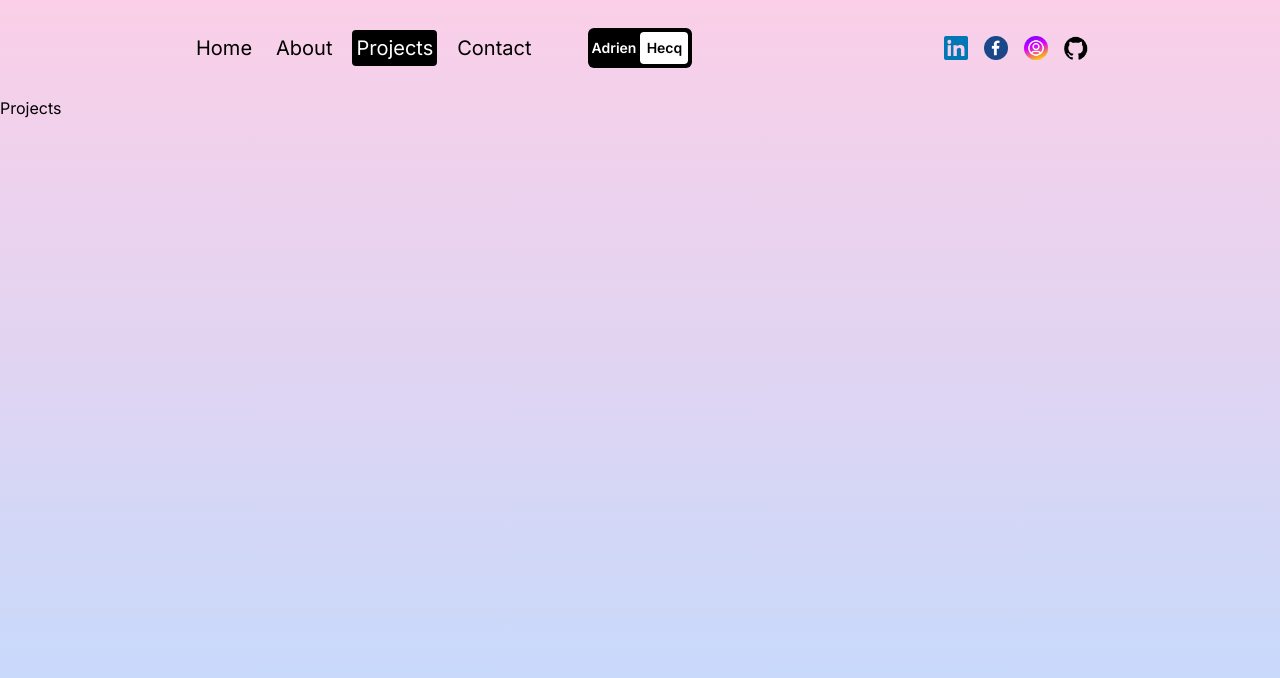
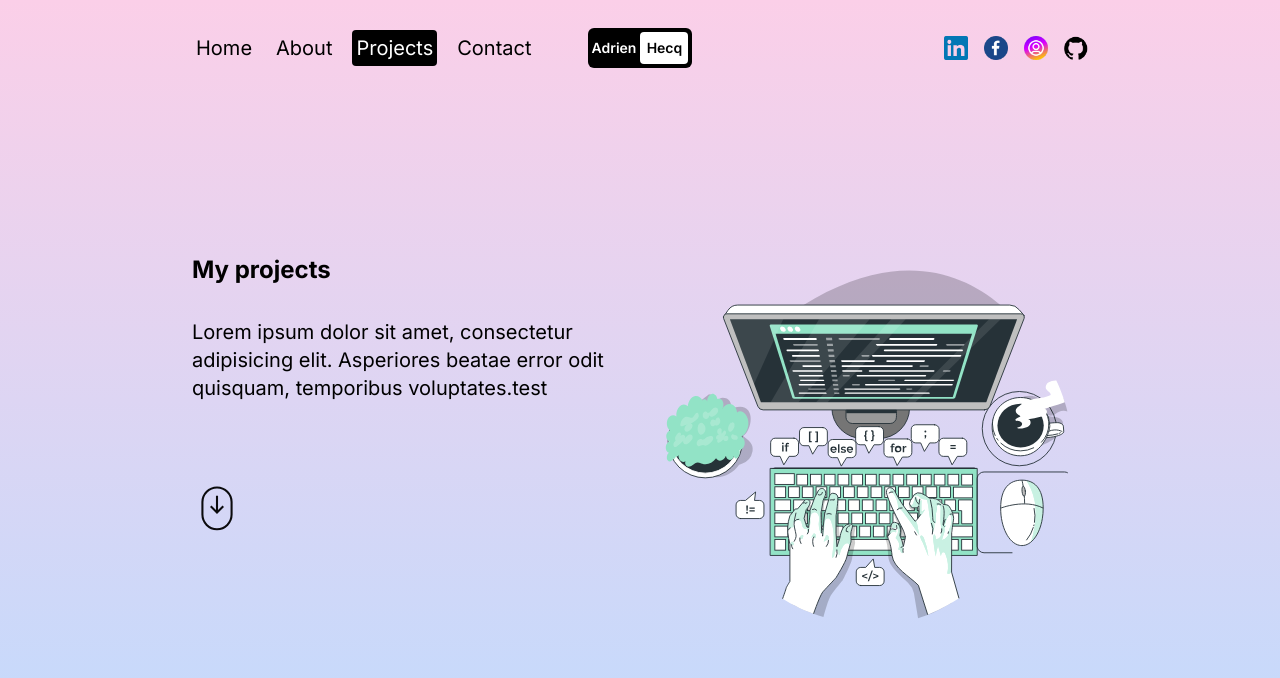
Before and after one commit to AdrienHq/AdrienHq-Portfolio-V2, a Next.js app: page /projects in a window 1280 px wide. Shown: the top 678 px of the page. Built offline with nearby package versions, Linux system fonts and the light colour scheme.

Commit message:
feat: projects page startup

```diff
--- a/src/app/projects/page.jsx
+++ b/src/app/projects/page.jsx
@@ -4,8 +4,39 @@ import {motion} from "framer-motion";
 import Image from "next/image";
 const ProjectsPage = () => {
     return (
-        <motion.div className="h-full" initial={{y:"-200vh"}} animate={{y:"0%"}} transition={{duration:1}}>
-            Projects
+        <motion.div className="h-full" initial={{y: "-200vh"}} animate={{y: "0%"}} transition={{duration: 1}}>
+            <div className="h-full flex flex-col lg:flex-row px-4 sm:px-8 md:px-12 lg:px-20 xl:px-48">
+                <div className="h-1/2 lg:h-5/6 lg:w-1/2 flex flex-col gap-8 justify-center ">
+                    <h1 className="text-2xl font-bold">My projects</h1>
+                    <p className="md:text-xl pb-10">Lorem ipsum dolor sit amet, consectetur adipisicing elit. Asperiores
+                        beatae error odit quisquam, temporibus voluptates.test</p>
+                    <motion.svg
+                        initial={{opacity: 0.2, y: 0}}
+                        animate={{opacity: 1, y: "10px"}}
+                        transition={{repeat: Infinity, duration: 3, ease: "easeInOut"}}
+                        viewBox="0 0 24 24"
+                        fill="none"
+                        xmlns="http://www.w3.org/2000/svg"
+                        width={50}
+                        height={50}
+                    >
+                        <path
+                            d="M5 15C5 16.8565 5.73754 18.6371 7.05029 19.9498C8.36305 21.2626 10.1435 21.9999 12 21.9999C13.8565 21.9999 15.637 21.2626 16.9498 19.9498C18.2625 18.6371 19 16.8565 19 15V9C19 7.14348 18.2625 5.36305 16.9498 4.05029C15.637 2.73754 13.8565 2 12 2C10.1435 2 8.36305 2.73754 7.05029 4.05029C5.73754 5.36305 5 7.14348 5 9V15Z"
+                            stroke="#000000"
+                            strokeWidth="1"
+                        ></path>
+                        <path d="M12 6V14" stroke="#000000" strokeWidth="1"></path>
+                        <path
+                            d="M15 11L12 14L9 11"
+                            stroke="#000000"
+                            strokeWidth="1"
+                        ></path>
+                    </motion.svg>
+                </div>
+                <div className="h-1/2 lg:h-full lg:w-1/2 relative">
+                    <Image src="/codeNoBg.svg" alt="" fill className="object-contain"/>
+                </div>
+            </div>
         </motion.div>
     );
 };
```
Also changed, not shown: public/codeNoBg.svg (added).
